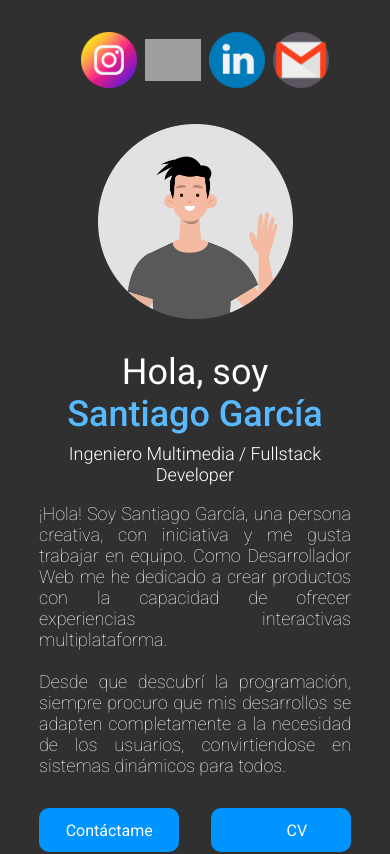
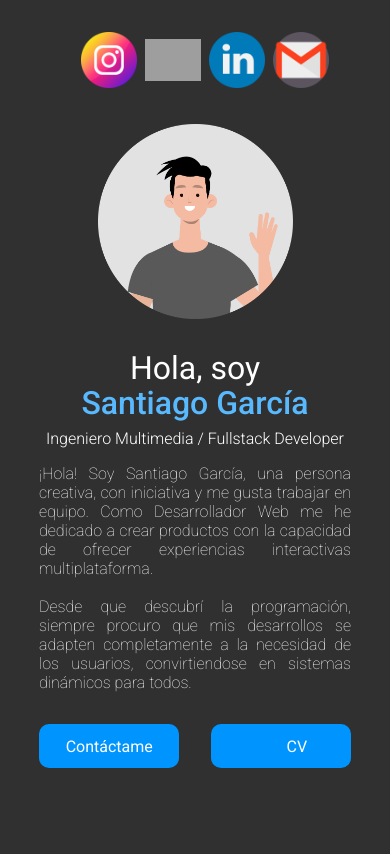
Before and after one commit to Sagalo04/portfolio, a React (Create React App) app: page / in a window 390 px wide. Shown: the top 854 px of the page. Built offline with nearby package versions, Linux system fonts and the light colour scheme; grey boxes are pictures that could not be loaded; some icons are missing.

Commit message:
Final Styles

```diff
--- a/src/components/Seccion/Welcome/Welcome.module.scss
+++ b/src/components/Seccion/Welcome/Welcome.module.scss
@@ -36,7 +36,7 @@
 
     h1 {
         font-weight: 400;
-
+        line-height: 35px;
         margin: 0;
 
         span {
@@ -47,6 +47,7 @@
 
     .o_profession {
         margin: 0;
+        margin-top: .5rem;
         font-weight: 300;
     }
 
@@ -57,6 +58,7 @@
 }
 
 .o_btns {
+    margin-top: 2rem;
     @include base.mflex($justify: space-between);
 }
 
@@ -85,6 +87,7 @@
         width: 100%;
         color: base.$secondarycolor;
         font-weight: lighter;
+        font-size: 16px;
 
         .o_info {
             width: 80%;
```
